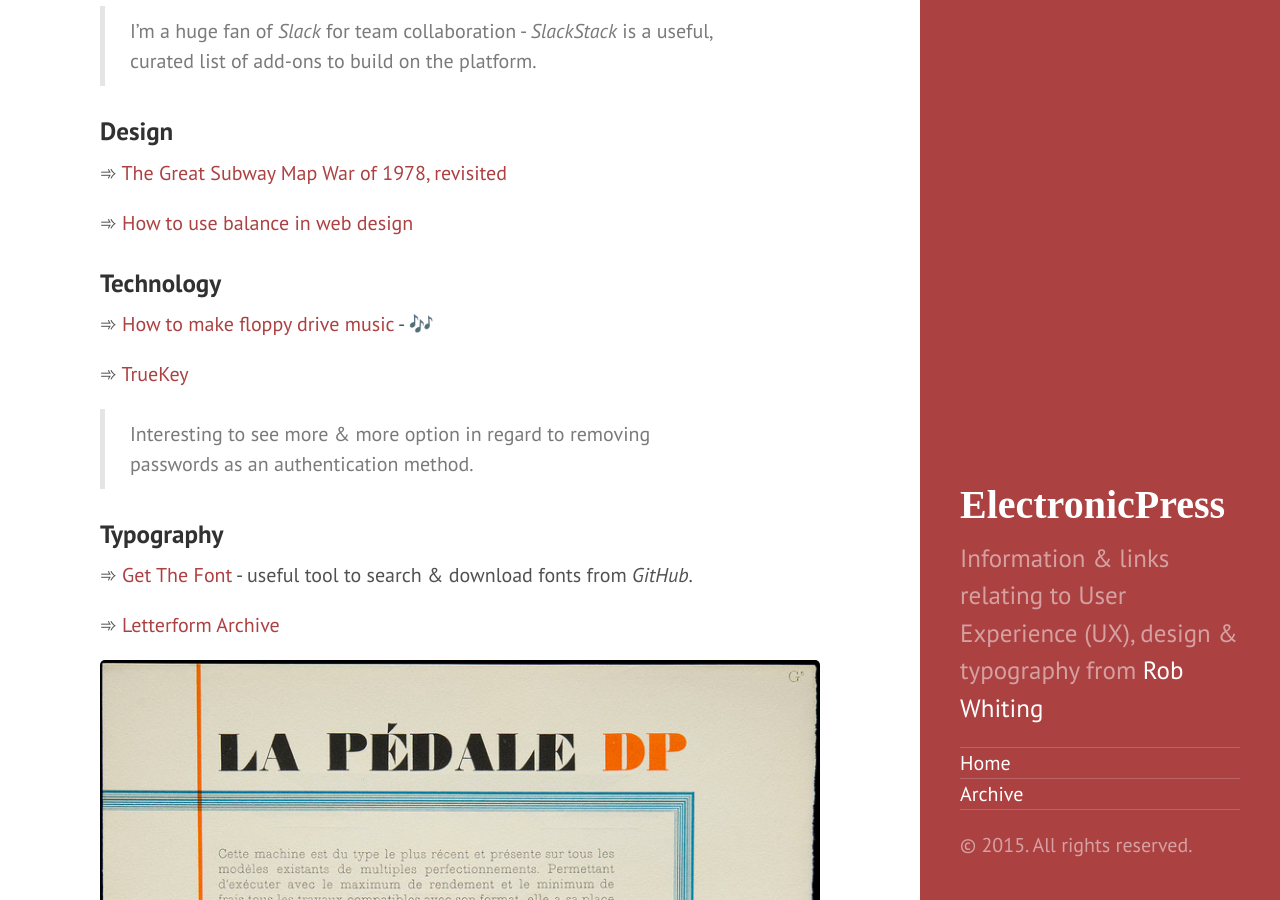
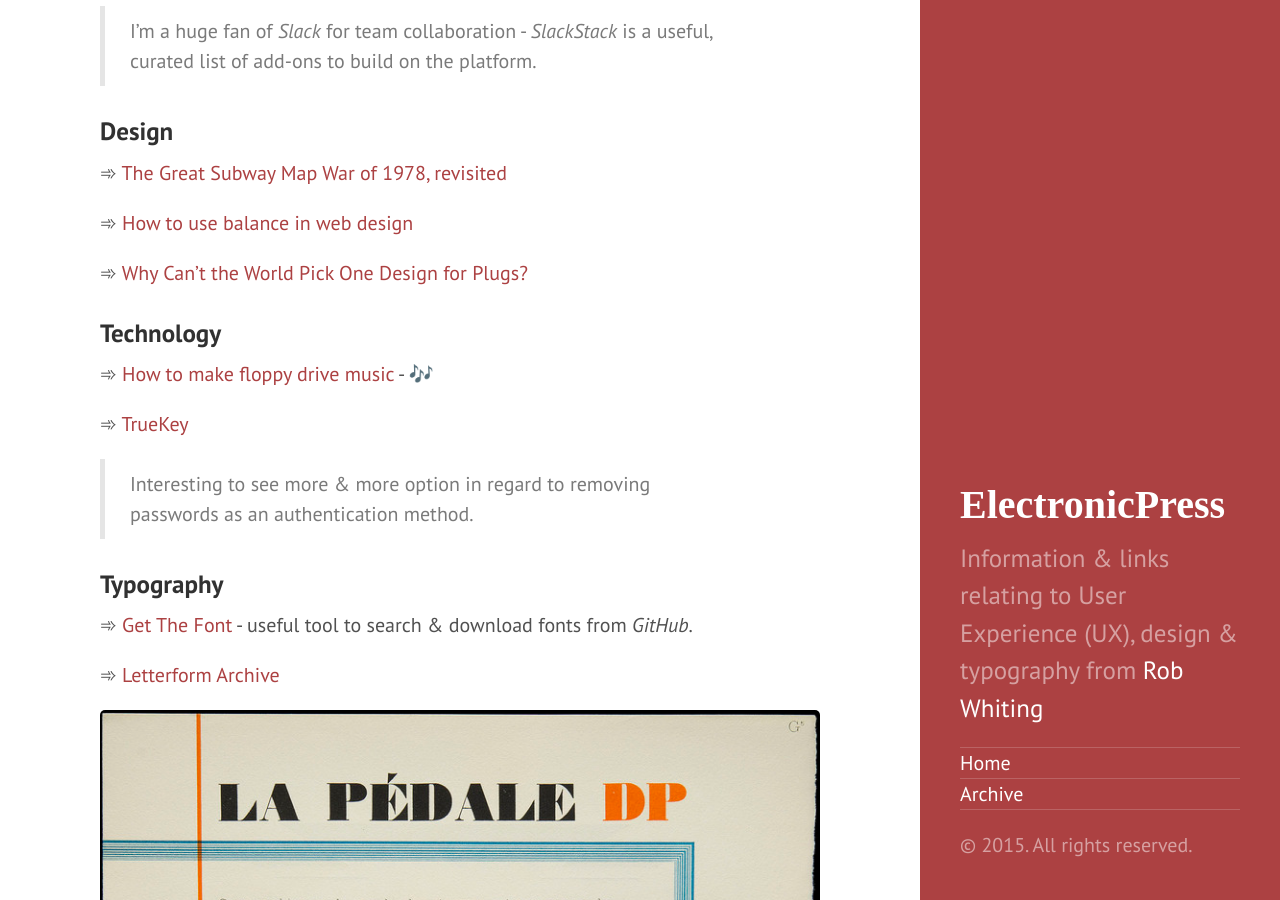
Before and after one commit to whitingx/whitingx.github.io, a Jekyll site: the page built from _posts/2015-11-02-journal-v1-i3.md, in a window 1280 px wide and 900 px high, scrolled down 385 px. Built offline with Jekyll 4.4.1, drawn with Linux system fonts in a browser that asks for light colours; some web fonts are replaced; comment, search, counter and statistics services are not loaded.

Commit message:
update journal v1.3

```diff
--- a/_posts/2015-11-02-journal-v1-i3.md
+++ b/_posts/2015-11-02-journal-v1-i3.md
@@ -17,6 +17,8 @@
 ➾ [The Great Subway Map War of 1978, revisited](http://www.theverge.com/2015/10/29/9630862/new-york-city-subway-maps-mta-google-gps)
 
 ➾ [How to use balance in web design](http://www.webdesignerdepot.com/2015/10/how-to-use-balance-in-web-design/)
+
+➾ [Why Can't the World Pick One Design for Plugs?](http://www.atlasobscura.com/articles/why-cant-the-world-just-pick-one-design-for-plugs)
 
 ### Technology
 
```
